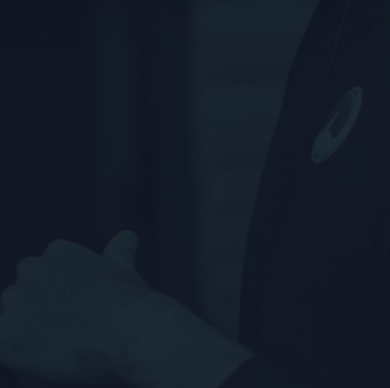
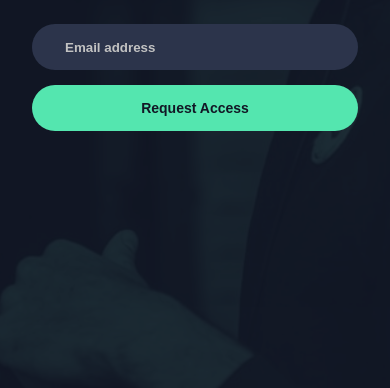
Before and after one commit to fredydlemus/pod_request_Access_Landing_page, a plain HTML site: page index.html in a window 390 px wide. Shown: the part 456-844 px from the top of the page. Drawn offline with Linux system fonts and the light colour scheme; a web font is replaced by a local one.

Commit message:
ending view for mobile

```diff
--- a/css/mobile.css
+++ b/css/mobile.css
@@ -46,7 +46,7 @@ body::before{
     flex-direction: column;
     text-align: center;
     width: 100%;
-    min-width: 320px;
+    min-width: 280px;
     height: 257px;
     justify-content: center;
     text-align: center;
@@ -127,7 +127,7 @@ main{
     display: inline-flex;
     flex-grow: 1;
     width: auto;
-    height: 17px;
+    height: 18px;
     background-image: url('../assets/desktop/spotify.svg');
     background-size: 56px 17px;
     background-position: 75% 0;
@@ -139,7 +139,7 @@ main{
     display: inline-flex;
     flex-grow: 1;
     width: auto;
-    height: 17px;
+    height: 18px;
     background-image: url('../assets/desktop/apple-podcast.svg');
     background-size: 45px 17px;
     background-position: center;
@@ -151,7 +151,7 @@ main{
     display: inline-flex;
     flex-grow: 1;
     width: auto;
-    height: 17px;
+    height: 18px;
     background-image: url('../assets/desktop/google-podcasts.svg');
     background-size: 73px 11px;
     background-position: left;
@@ -163,10 +163,60 @@ main{
     display: inline-flex;
     flex-grow: 1;
     width: auto;
-    height: 17px;
+    height: 18px;
     background-image: url('../assets/desktop/pocket-casts.svg');
     background-size: 75px 14px;
     background-position: left;
     background-repeat: no-repeat;
 
 }
+
+.main_form_container{
+    width: 100%;
+    height: auto;
+    margin: 0 auto;
+    margin-top: 45px;
+    text-align: center;
+}
+
+.main_form_container form{
+    margin: 0 auto;
+}
+
+.main_form_container form label{
+    display: flex;
+    flex-direction: column;
+    width: 326px;
+    margin: 0 auto;
+
+}
+
+.main_form_container form label input{
+    height: 46px;
+    border-radius: 5rem;
+    margin-bottom: 15px;
+    background-color: var(--light-blue);
+    border: 0;
+    font-weight: 700;
+    font-family: 'Chivo', sans-serif;
+    padding-left: 33px;
+
+}
+
+.main_form_container form label input::placeholder{
+    color: #c2c2c2;
+
+
+}
+
+.main_form_container form label button{
+    height: 46px;
+    border-radius: 5rem;
+    /* font-family: 'Chivo', sans-serif; */
+    font-size: 1.4rem;
+    font-weight: 700;
+    line-height: 2.8rem;
+    background-color: var(--mint-green);
+    border: 0;
+    color: var(--dark-blue);
+}
```
